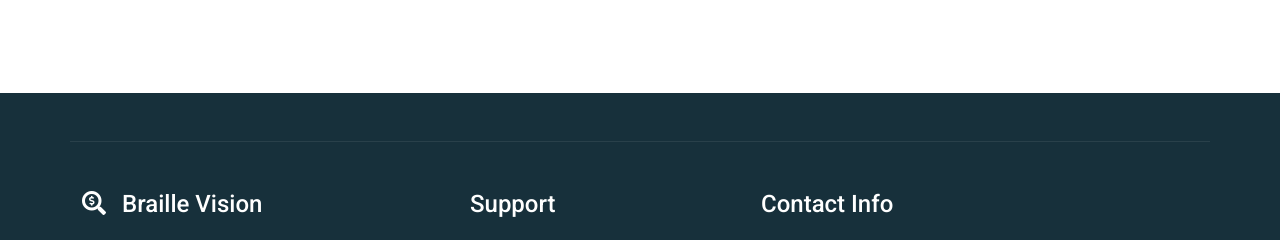
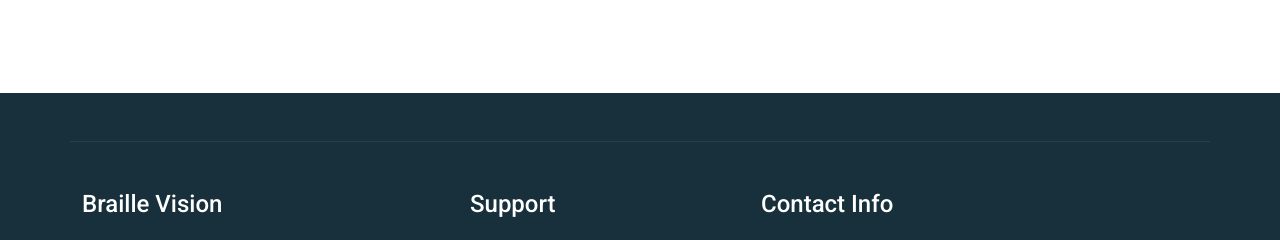
Before and after one commit to hacker404bot/Braille-website, a plain HTML site: page index.html in a window 1280 px wide. Shown: the part 4341-4581 px from the top of the page. Drawn offline with nearby package versions, Linux system fonts and the light colour scheme.

Commit message:
Update index.html

```diff
--- a/index.html
+++ b/index.html
@@ -545,7 +545,7 @@
                     <div class="col-md-6 col-lg-6 col-xl-4">
                         <div class="footer-item">
                             <a href="index.html" class="p-0">
-                                <h4 class="text-white"><i class="fas fa-search-dollar me-3"></i>Braille Vision</h4>
+                                <h4 class="text-white"></i>Braille Vision</h4>
                                 <!-- <img src="img/logo.png" alt="Logo"> -->
                             </a>
                             <p class="mb-4"> </p>
```
